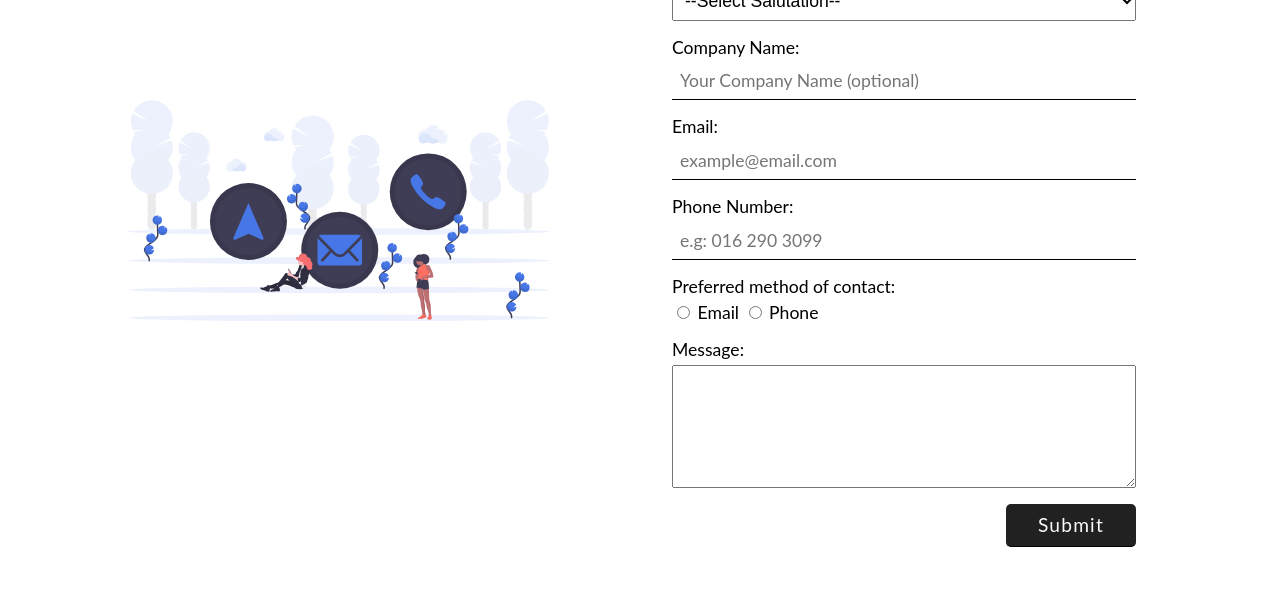
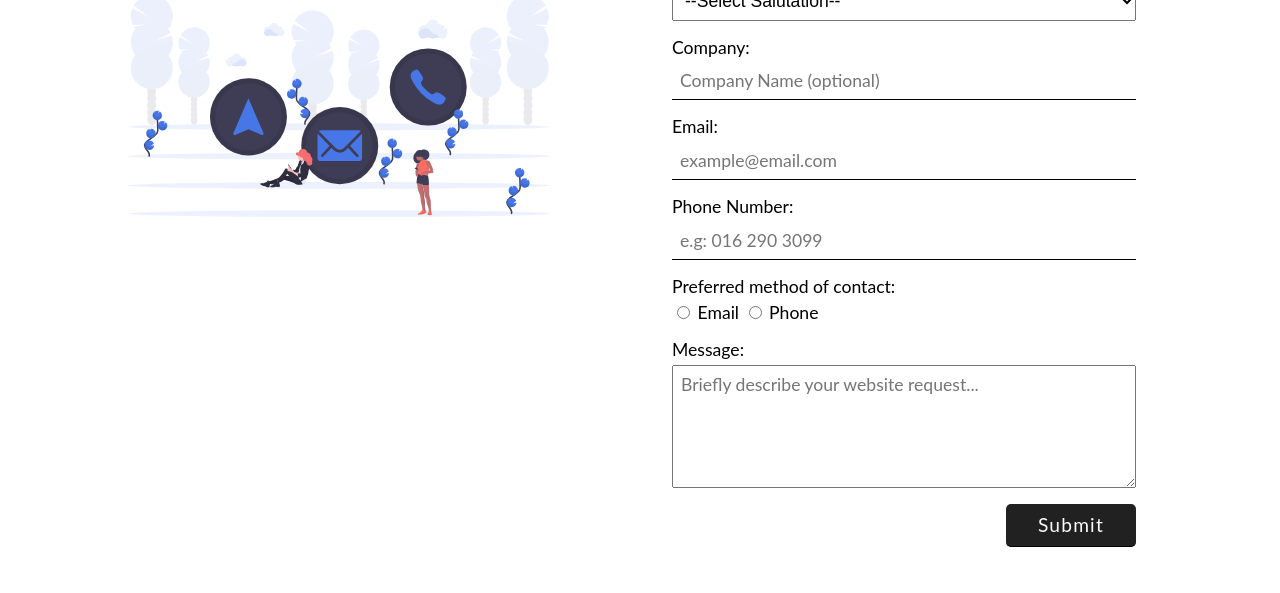
Before and after one commit to wilsonteh/web1201-composey_website-design-service, a PHP site: page /pages/contact.html in a window 1280 px wide. Shown: the part 1031-1624 px from the top of the page. Run offline with PHP 8.4, Linux system fonts and the light colour scheme.

Commit message:
Fix stuff

```diff
--- a/css/contact.css
+++ b/css/contact.css
@@ -6,7 +6,6 @@
    left: 0;
    width: 100%;
    height: 100%;
-   /* height: 30px; */
    background-color: hsla(0, 0%, 0%, .5);
    z-index: 5;
 }
@@ -72,8 +71,6 @@ main .illus-wrapper {
 
 #contact-illus {
    position: absolute;
-   top: 50%;
-   transform: translateY(-50%);
    left: 0;
    width: 80%;
 }
--- a/css/index.css
+++ b/css/index.css
@@ -98,7 +98,7 @@
    height: 100%;
    border-radius: 10px;
    background-color: var(--purple);
-   /* background-image: linear-gradient(to bottom, var(--blue) 0%, var(--purple) 100%); */
+   /*background-image: linear-gradient(to bottom, var(--blue) 0%, var(--purple) 100%); */
 }
 
 .about-us .right-wrapper {
--- a/pages/contact.html
+++ b/pages/contact.html
@@ -55,13 +55,14 @@
          <p>
             Get your project started right away!
          </p>
+
          <img src="../media/illustrations/contact-us.svg" id="contact-illus" alt="contact-us">
       </div>
 
-      <form action="" id="contact-form">
-
+      <form id="contact-form" action="../php/FormConfirmation.php" method="POST" >
          <label for="name-field">Name: </label>
          <input type="text" name="name" id="name-field" placeholder="Your Name" required >
+         <small id="name-error"></small>
 
          <label for="salutation-field">Salutation: </label>
          <select name="salutation" id="salutation-field" required >
@@ -71,31 +72,37 @@
             <option value="ms">Ms.</option>
             <option value="dr">Dr.</option>
          </select>
+         <small id="salutation-error"></small>
 
-         <label for="name-field">Company Name: </label>
-         <input type="text" name="company" id="company-field" placeholder="Your Company Name (optional)">
+         <label for="name-field">Company: </label>
+         <input type="text" name="company" id="company-field" placeholder="Company Name (optional)">
+         <small id="company-error"></small>
 
          <label for="email-field">Email: </label>
          <input type="email" name="email" id="email-field" placeholder="example@email.com" required>
+         <small id="email-error"></small>
 
          <label for="phone-field">Phone Number: </label>
          <input type="tel" name="phoneNo" id="phone-field" placeholder="e.g: 016 290 3099" required>
+         <small id="phone-error"></small>
 
          <label>Preferred method of contact: </label>
          <div class="radio-wrapper">
-            <input type="radio" name="preferred-contact" id="email-radio">
+            <input type="radio" name="preferredContact" id="email-radio" required>
             <label for="email-radio">Email</label>
 
-            <input type="radio" name="preferred-contact" id="phone-radio">
+            <input type="radio" name="preferredContact" id="phone-radio" required>
             <label for="phone-radio">Phone</label>
          </div>
+         <small id="preferred-error"></small>
 
          <label for="message-field">Message: </label>
          <textarea name="message" id="message-field" cols="30" rows="5"
-            placeholder="Briefly describe your website request..." required>
-         </textarea>
+            placeholder="Briefly describe your website request..." required></textarea>
+         <small id="msg-error"></small>
 
          <input type="submit" value="Submit" class="submit-btn">
+
       </form>
 
    </main>
@@ -144,6 +151,8 @@
       </div>
    </footer>
 
+
+   <script src="../js/FormValidation.js"></script>
 </body>
 
 </html>
```
